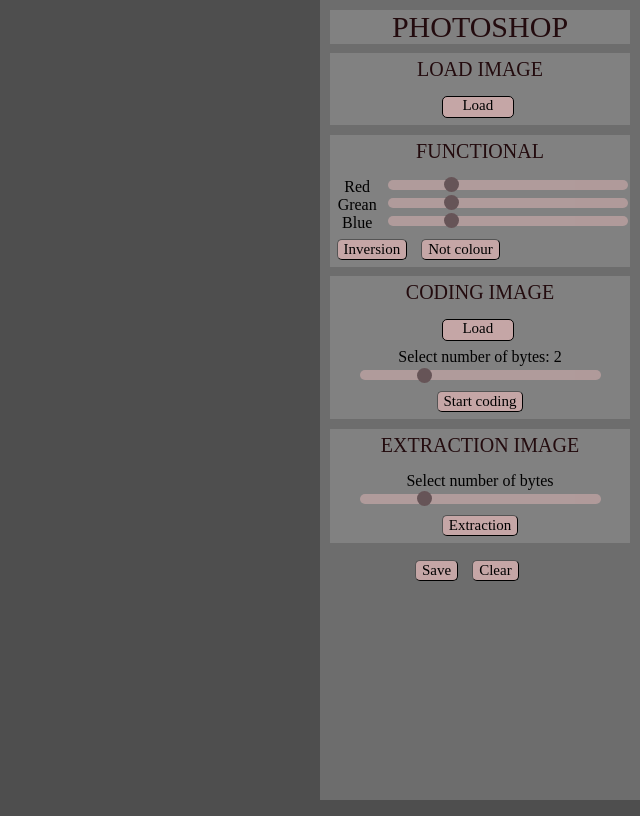
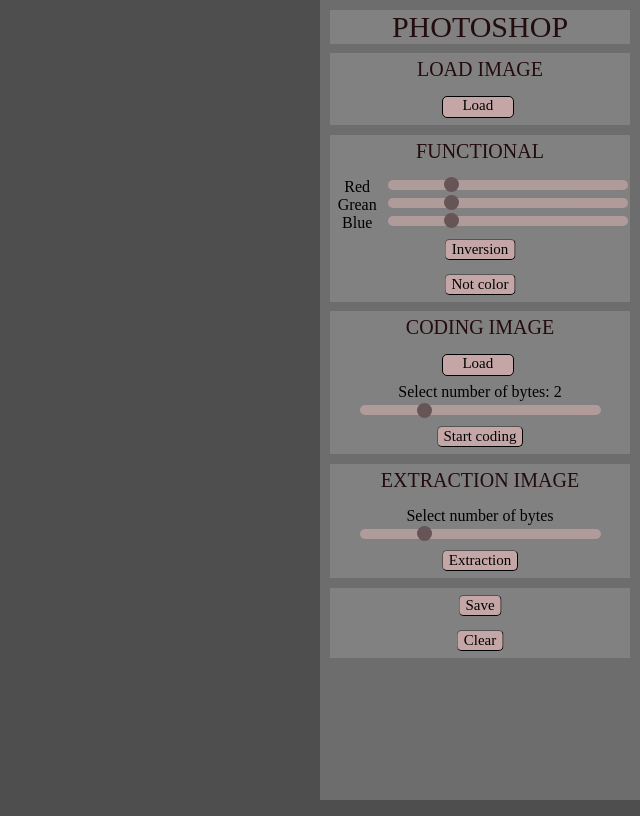
Before and after one commit to garden-government/my-app, a React (Create React App) app: page / in a window 1280 px wide. Shown: the whole page, without its empty margins (640-1280 px from the left). Built offline with nearby package versions, Linux system fonts and the light colour scheme.

Commit message:
Финал

```diff
--- a/src/App.css
+++ b/src/App.css
@@ -2,6 +2,19 @@
   background-color: #4e4e4e;
 }
 
+.WorkArea{
+  height: 100vh;
+  width: 75% ;
+}
+.MainCanvas{
+  position: relative;
+  left: 50%;
+  transform: translate(-50%,0);
+}
+.HelpCanvas{
+  display: none;
+  margin: 0 auto;
+}
 .App {
   margin: 0%;
 }
@@ -27,12 +40,7 @@
   width: 94%;
   display: flex;
 }
-.grt{
-  margin-top: 10px;
-  display: inline-flex;
-  position: relative;
-  padding: 0 5.5rem;
-}
+
 .ButLod{
   margin-left: 130px;
 }
@@ -117,7 +125,11 @@
   margin-bottom: 3px;
   margin-left: 3px;
 }
-
+.ButtonFun{
+  position: relative;
+  left: 50%;
+  transform: translate(-50%,0);
+}
 .slider{
   -webkit-appearance: none;
   border-radius: 5px;
@@ -212,11 +224,6 @@
   font-family: 'Times New Roman', Times, serif;
 }
 
-.ButtonFun{
- display: flex;
- align-content: center;
-}
-
 button:hover{
   margin: 7px;
   background-color: #f3e3e3;
@@ -286,13 +293,7 @@
     75%  {clip-path:polygon(50% 50%,0 0,100% 0,100% 100%,0 100%,0 100%)}
     100% {clip-path:polygon(50% 50%,0 0,100% 0,100% 100%,0 100%,0 0)}
 }
-.MainCanvas{
-  margin: 0 auto;
-}
-.HelpCanvas{
-  display: none;
-  margin: 0 auto;
-}
+
 
 .App-header {
   background-color: #282c34;
--- a/src/App.js
+++ b/src/App.js
@@ -16,17 +16,15 @@
   ctxHelp.clearRect(0,0,canHelp.width,canHelp.height);
 }
 
-function test  () {
+function save  () {
   const link = document.createElement('a');
   link.download = 'download.png';
   const canvas = document.getElementById("mainCanvas");
   link.href = canvas.toDataURL();
   link.click();
-  //link.delete;
 }
 
 function inversion () {
-
   const canMain = document.getElementById("mainCanvas");
   const ctxMain = canMain.getContext("2d");
   const scane = ctxMain.getImageData(0,0,canMain.width,canMain.height);
@@ -45,7 +43,6 @@
 }
 
 function blackAndWhite () {
-
   const canMain = document.getElementById("mainCanvas");
   const ctxMain = canMain.getContext("2d");
   const scane = ctxMain.getImageData(0,0,canMain.width,canMain.height);
@@ -101,7 +98,7 @@
 
           <div className='ButtonFun'>
             <ButtonFunctional idv = "inversion" title = "Inversion" functional={inversion}/>
-            <ButtonFunctional idv = "blackAndWhite" title = "Not colour" functional={blackAndWhite}/>
+            <ButtonFunctional idv = "blackAndWhite" title = "Not color" functional={blackAndWhite}/>
           </div>
         </div>
 
@@ -109,12 +106,9 @@
 
         <ExtractionImage></ExtractionImage>
 
-        <div className='grt'>
-          <div className='Save'>
-            <ButtonFunctional idv = "saveBut" title = "Save" functional={test}/>
-          </div>
-
-          <div className='Clear'>
+        <div className='FunctionalStyle'>
+          <div className='ButtonFun'>
+            <ButtonFunctional idv = "saveBut" title = "Save" functional={save}/>
             <ButtonFunctional idv = "saveClear" title = "Clear" functional={clear}/>
           </div>
         </div>
--- a/src/Components/ButtonFunctional.jsx
+++ b/src/Components/ButtonFunctional.jsx
@@ -1,6 +1,7 @@
 import React from "react";
 
 const ButtonFunctional = ({idv, title, functional}) => {
+
     return (
         <div>
             <button id ={idv} onClick = {functional} > {title} </button>
--- a/src/Components/LoadMainImage.jsx
+++ b/src/Components/LoadMainImage.jsx
@@ -8,7 +8,6 @@
         let reader = new FileReader();
 
         reader.onload = function(){
-
           loadImage(reader.result, "mainCanvas");
           loadImage(reader.result, "helpCanvas");
         }
@@ -27,7 +26,6 @@
 
         img.onload = function () {
           const can = document.getElementById(idCanvas);
-
           const ctx = can.getContext("2d");
 
           if (img.width>1000){
@@ -38,7 +36,6 @@
             can.width = img.width;
             can.height = img.height;
           }
-
 
           ctx.drawImage(img,0,0,can.width,can.height);
         }
```
Also changed, not shown: src/Components/CodingImage.jsx (+7 -6 lines), src/Components/ExtractionImage.jsx (+9 -0 lines), src/Components/RangeFunctional.jsx (+1 -6 lines).
